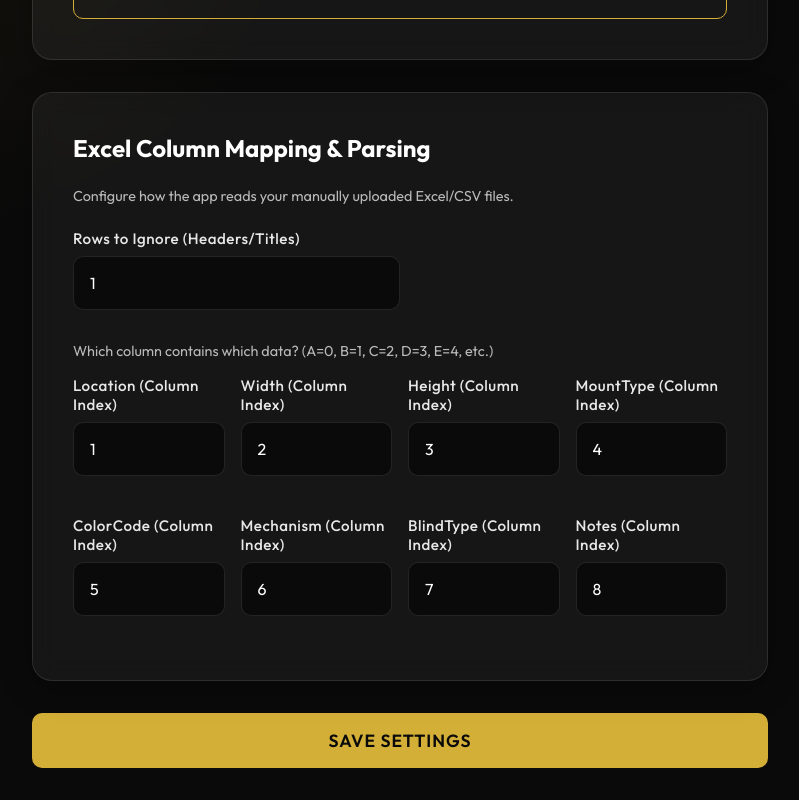
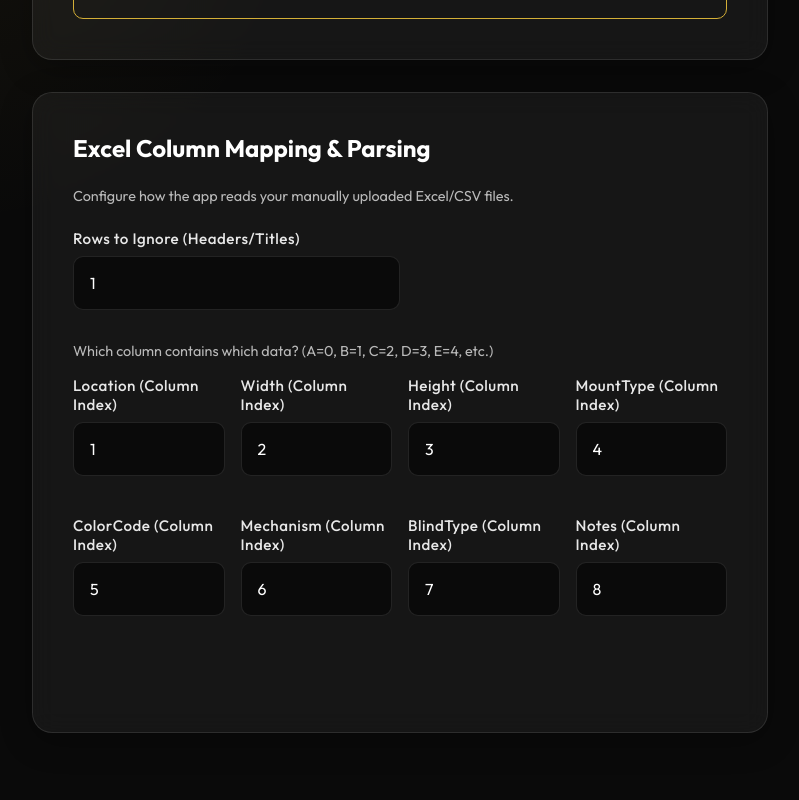
Before and after one commit to Grandhln/lunora-blinds-app, a Next.js app: page /settings in a window 1280 px wide. Shown: the part 1052-1852 px from the top of the page, without its empty margins (240-1039 px from the left). Built offline with nearby package versions, Linux system fonts and the light colour scheme.

Commit message:
added auto-save to settings page

```diff
--- a/app/settings/page.js
+++ b/app/settings/page.js
@@ -30,13 +30,25 @@ export const DEFAULT_BUSINESS_SETTINGS = {
 export default function SettingsPage() {
   const [settings, setSettings] = useState(DEFAULT_BUSINESS_SETTINGS);
   const [isSaved, setIsSaved] = useState(false);
+  const [isInitialized, setIsInitialized] = useState(false);
 
   useEffect(() => {
     const stored = localStorage.getItem("lunora_business_settings");
     if (stored) {
       setSettings(JSON.parse(stored));
     }
+    setIsInitialized(true);
   }, []);
+
+  // Auto-save whenever settings change after initial load
+  useEffect(() => {
+    if (isInitialized) {
+      localStorage.setItem("lunora_business_settings", JSON.stringify(settings));
+      setIsSaved(true);
+      const timer = setTimeout(() => setIsSaved(false), 2000);
+      return () => clearTimeout(timer);
+    }
+  }, [settings, isInitialized]);
 
   const handleChange = (key, value) => {
     setSettings(prev => ({ ...prev, [key]: value }));
@@ -85,11 +97,7 @@ export default function SettingsPage() {
     setIsSaved(false);
   };
 
-  const handleSave = () => {
-    localStorage.setItem("lunora_business_settings", JSON.stringify(settings));
-    setIsSaved(true);
-    setTimeout(() => setIsSaved(false), 3000);
-  };
+  // Removed handleSave since we now auto-save
 
   return (
     <main className="container" style={{ paddingTop: '2rem' }}>
@@ -225,11 +233,12 @@ export default function SettingsPage() {
             </div>
           ))}
         </div>
+        <div style={{ marginTop: '2rem', textAlign: 'center' }}>
+          <p style={{ color: 'var(--success)', opacity: isSaved ? 1 : 0, transition: 'opacity 0.3s ease', fontWeight: 'bold' }}>
+            ✓ Changes automatically saved
+          </p>
+        </div>
       </div>
-
-      <button onClick={handleSave} style={{ width: '100%' }}>
-        {isSaved ? "✓ Settings Saved" : "Save Settings"}
-      </button>
     </main>
   );
 }
```
